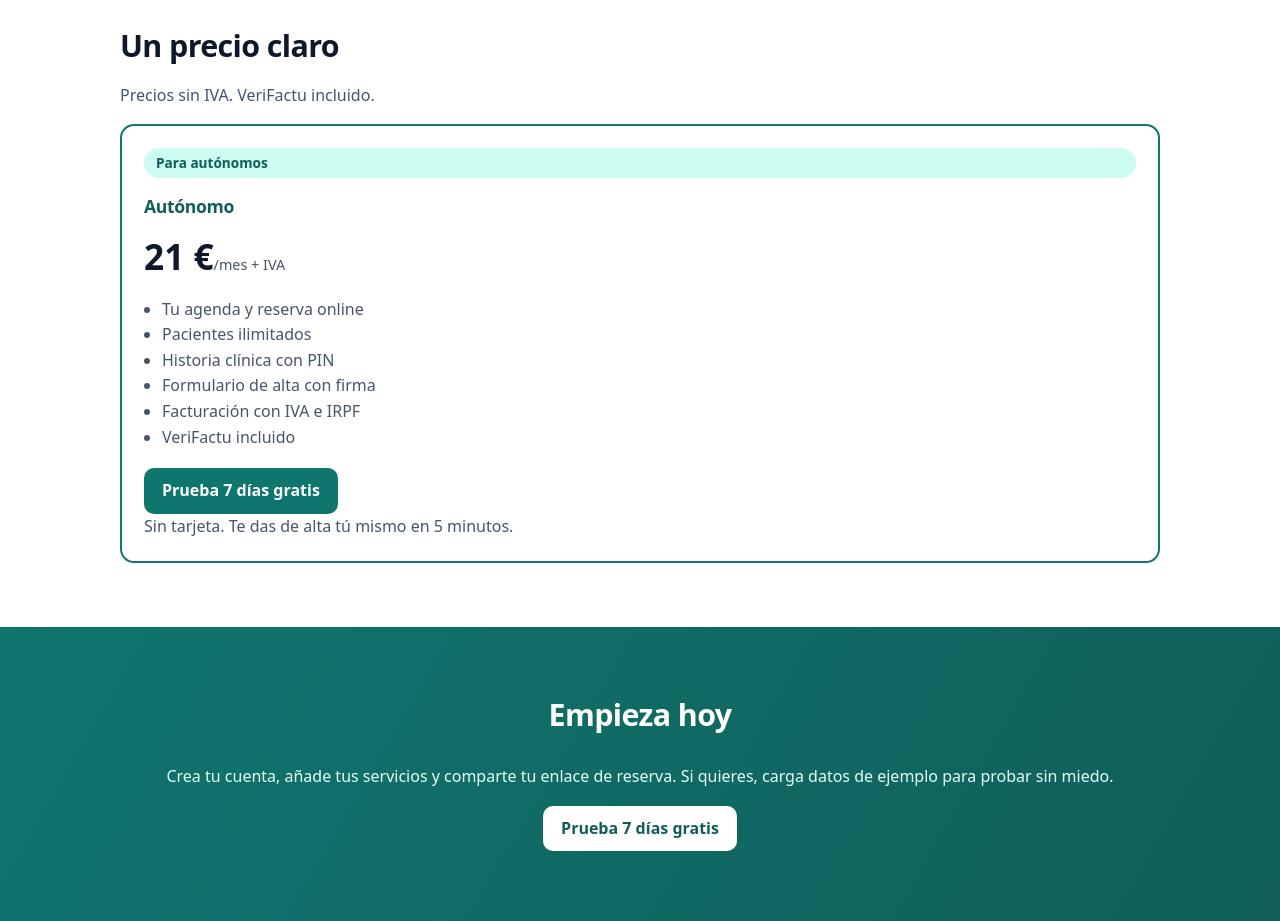
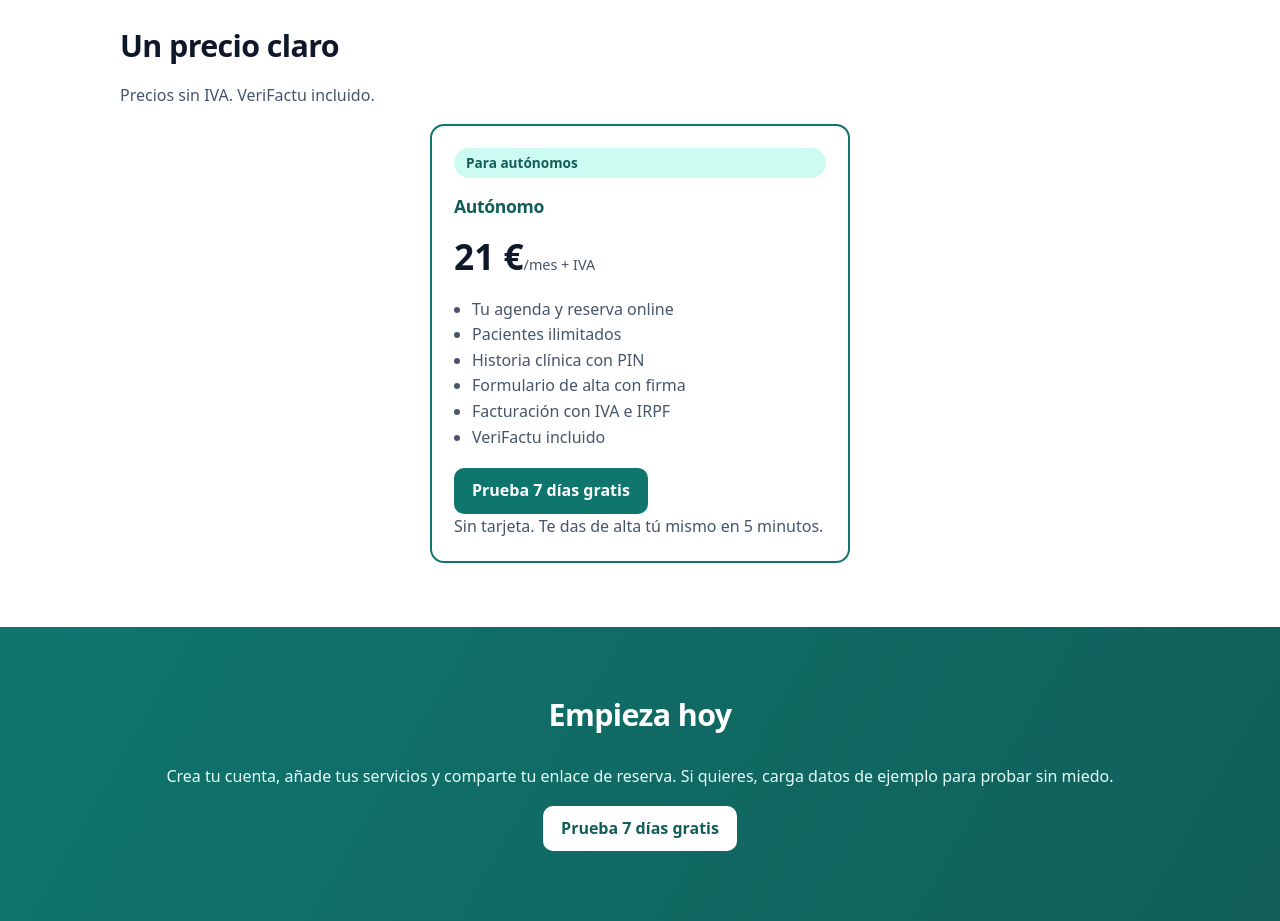
Before and after one commit to jesfueloss/clinua-web, a plain HTML site: page index.html in a window 1280 px wide. Shown: the part 1940-2861 px from the top of the page. Drawn offline with Linux system fonts and the light colour scheme.

Commit message:
Centrar plan autónomo

```diff
--- a/index.html
+++ b/index.html
@@ -1,4 +1,4 @@
-<!doctype html><html lang="es"><head><meta charset="utf-8"><meta name="viewport" content="width=device-width,initial-scale=1"><title>Clinua · Software de gestión para fisioterapeutas, psicólogos y profesionales sanitarios autónomos</title><meta name="description" content="Agenda, reserva online, historia clínica y facturas con VeriFactu para profesionales sanitarios autónomos. 21 €/mes. Prueba 7 días gratis."><link rel="canonical" href="https://www.clinua.es/"><link rel="icon" href="favicon.svg" type="image/svg+xml"><link rel="alternate icon" href="favicon.ico"><link rel="stylesheet" href="styles.css?v=8">
+<!doctype html><html lang="es"><head><meta charset="utf-8"><meta name="viewport" content="width=device-width,initial-scale=1"><title>Clinua · Software de gestión para fisioterapeutas, psicólogos y profesionales sanitarios autónomos</title><meta name="description" content="Agenda, reserva online, historia clínica y facturas con VeriFactu para profesionales sanitarios autónomos. 21 €/mes. Prueba 7 días gratis."><link rel="canonical" href="https://www.clinua.es/"><link rel="icon" href="favicon.svg" type="image/svg+xml"><link rel="alternate icon" href="favicon.ico"><link rel="stylesheet" href="styles.css?v=9">
 <meta property="og:type" content="website"><meta property="og:locale" content="es_ES"><meta property="og:title" content="Clinua · Tu consulta, sin papeleo"><meta property="og:description" content="Agenda, historia clínica, facturación con VeriFactu y RGPD en un solo programa."><meta property="og:url" content="https://www.clinua.es/"><meta property="og:image" content="https://www.clinua.es/og.png"><meta name="twitter:card" content="summary_large_image">
 <script type="application/ld+json">{"@context":"https://schema.org","@type":"SoftwareApplication","name":"Clinua","applicationCategory":"BusinessApplication","operatingSystem":"Web","inLanguage":"es"}</script>
 </head><body>
@@ -27,7 +27,7 @@
 <div class="c"><h3>Nutrición, podología, logopedia…</h3><p>Cualquier profesional sanitario que pasa consulta por su cuenta y quiere dejar de pelearse con hojas de cálculo.</p></div>
 </div></div></section>
 
-<section id="precios"><div class="w"><h2>Un precio claro</h2><p class="sub">Precios sin IVA. VeriFactu incluido.</p><div class="g pr">
+<section id="precios"><div class="w"><h2>Un precio claro</h2><p class="sub">Precios sin IVA. VeriFactu incluido.</p><div class="g pr solo">
 <div class="c hl"><span class="pill">Para autónomos</span><h3>Autónomo</h3><p class="price">21 €<small>/mes + IVA</small></p><ul><li>Tu agenda y reserva online</li><li>Pacientes ilimitados</li><li>Historia clínica con PIN</li><li>Formulario de alta con firma</li><li>Facturación con IVA e IRPF</li><li>VeriFactu incluido</li></ul><p><a class="btn" href="https://clinic-companion.vercel.app/registro">Prueba 7 días gratis</a></p><p class="sub">Sin tarjeta. Te das de alta tú mismo en 5 minutos.</p></div>
 </div></div></section>
 
--- a/styles.css
+++ b/styles.css
@@ -33,3 +33,4 @@ h1,h2,h3{letter-spacing:-.02em}.hero{padding:80px 0 72px;background:radial-gradi
 .logo .lt{color:var(--tx)}.logo .lt span{color:var(--p)}
 
 .bn{white-space:nowrap}.bn span{color:var(--p)}
+.pr.solo{grid-template-columns:1fr;max-width:420px;margin-left:auto;margin-right:auto}.pr .pill{display:inline-block;width:auto}
```
Also changed, not shown: aviso-legal.html (+1 -1 lines), cookies.html (+1 -1 lines), privacidad.html (+1 -1 lines).
